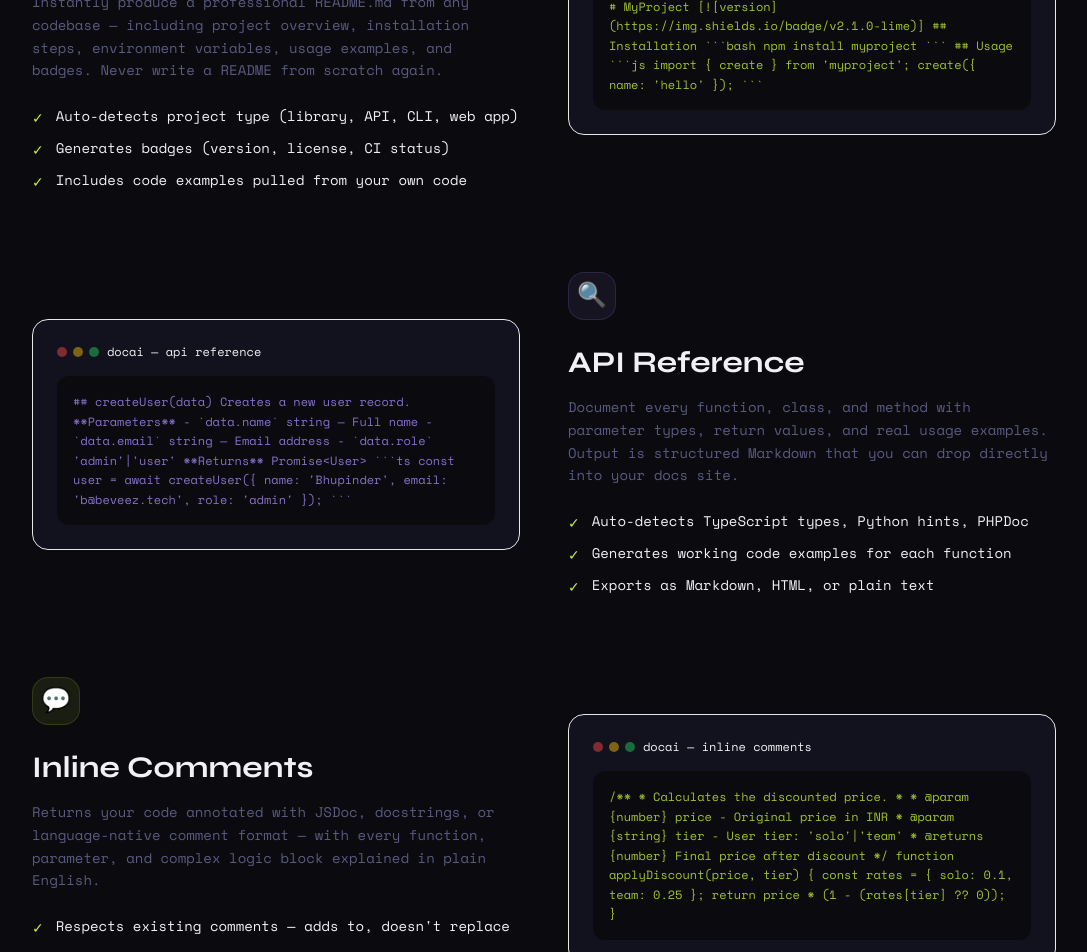
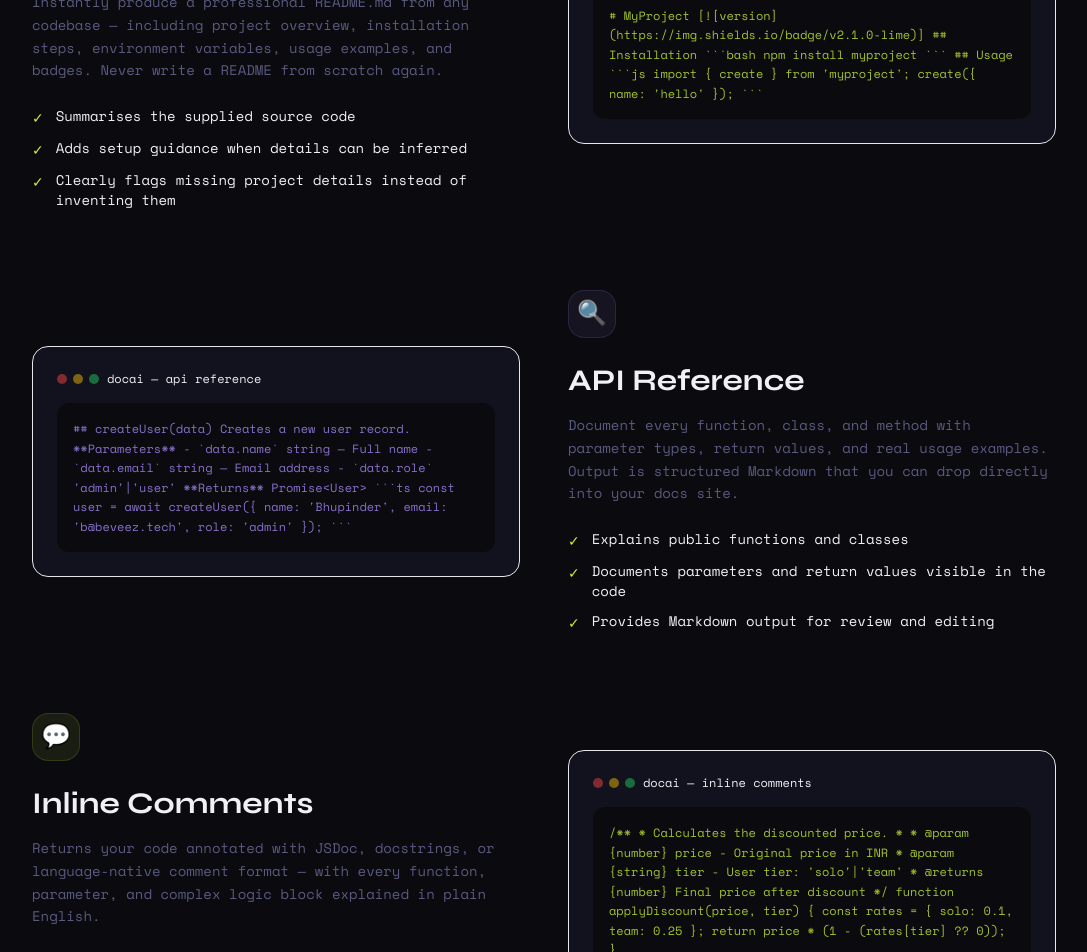
Before and after one commit to bhupindersb/ai-doc-generator, a Next.js app: page /features in a window 1280 px wide. Shown: the part 740-1692 px from the top of the page, without its empty margins (96-1183 px from the left). Built offline with nearby package versions, Linux system fonts and the light colour scheme; no server answers.

Commit message:
Remove unsupported feature claims from Docs AI feature descriptions

```diff
--- a/app/features/page.tsx
+++ b/app/features/page.tsx
@@ -5,19 +5,19 @@ const features = [
   {
     icon: "📄", title: "README Generator",
     desc: "Instantly produce a professional README.md from any codebase — including project overview, installation steps, environment variables, usage examples, and badges. Never write a README from scratch again.",
-    bullets: ["Auto-detects project type (library, API, CLI, web app)", "Generates badges (version, license, CI status)", "Includes code examples pulled from your own code"],
+    bullets: ["Summarises the supplied source code", "Adds setup guidance when details can be inferred", "Clearly flags missing project details instead of inventing them"],
     color: "#C8F135",
   },
   {
     icon: "🔍", title: "API Reference",
     desc: "Document every function, class, and method with parameter types, return values, and real usage examples. Output is structured Markdown that you can drop directly into your docs site.",
-    bullets: ["Auto-detects TypeScript types, Python hints, PHPDoc", "Generates working code examples for each function", "Exports as Markdown, HTML, or plain text"],
+    bullets: ["Explains public functions and classes", "Documents parameters and return values visible in the code", "Provides Markdown output for review and editing"],
     color: "#a78bfa",
   },
   {
     icon: "💬", title: "Inline Comments",
     desc: "Returns your code annotated with JSDoc, docstrings, or language-native comment format — with every function, parameter, and complex logic block explained in plain English.",
-    bullets: ["Respects existing comments — adds to, doesn't replace", "Follows JSDoc, PHPDoc, PyDoc, GoDoc conventions", "Works on files up to 2,000 lines"],
+    bullets: ["Adds explanatory comments to supplied source", "Uses language-appropriate documentation conventions", "Review generated code before using it in a project"],
     color: "#C8F135",
   },
   {
```
